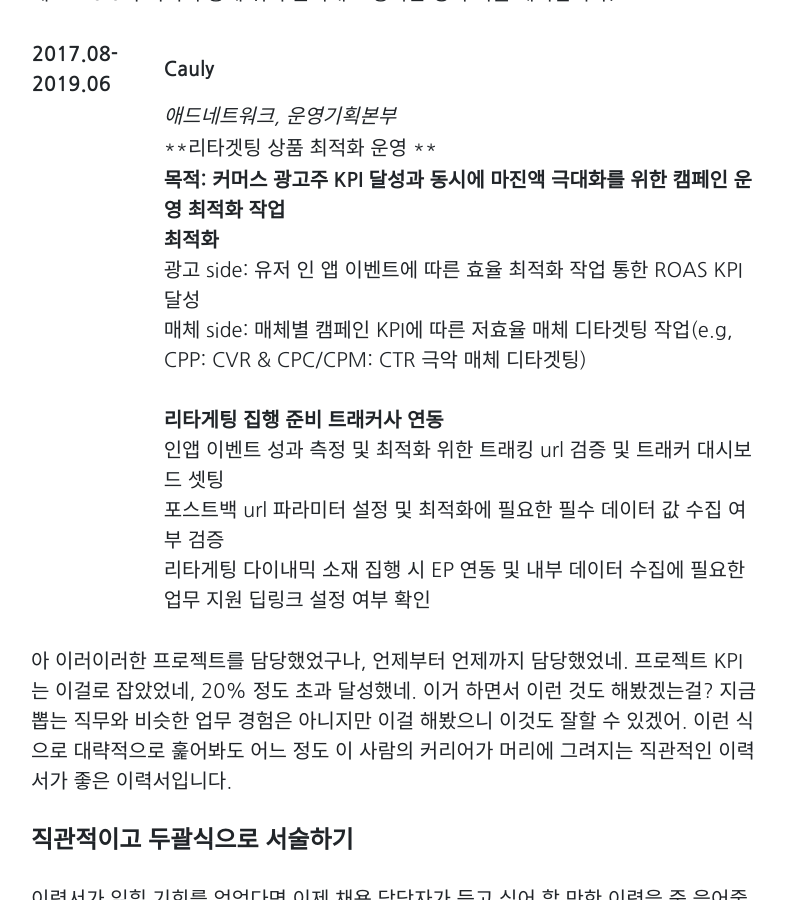
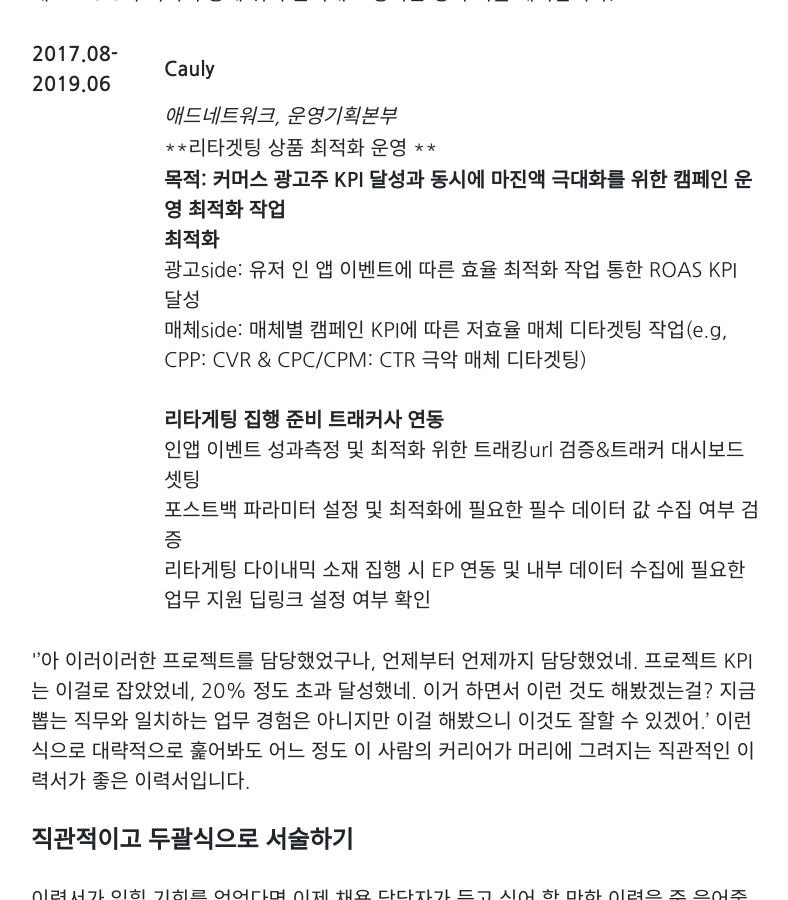
Before and after one commit to Marapro88/mara, a Jekyll site: the page built from _posts/2020-05-23-career-resume-honeytip.md, in a window 1280 px wide and 900 px high, scrolled down 2324 px. Shown: the whole window, without its empty margins (244-1032 px from the left). Built offline with Jekyll 4.4.1, drawn with Linux system fonts in a browser that asks for light colours; comment, search, counter and statistics services are not loaded.

Commit message:
0525 사진 용량 압축, 글 수정

```diff
--- a/_posts/2020-05-23-career-resume-honeytip.md
+++ b/_posts/2020-05-23-career-resume-honeytip.md
@@ -42,9 +44,9 @@
 | --------------- | ------------------------------------------------------------ |
 |                 | *애드네트워크, 운영기획본부*                                 |
 |                 | **리타겟팅 상품  최적화 운영  **                             |
-|                 | **목적: 커머스 광고주 KPI 달성과 동시에  마진액 극대화를 위한 캠페인 운영 최적화 작업**  <br>**최적화**  <br />광고 side: 유저 인 앱 이벤트에 따른 효율 최적화 작업 통한 ROAS KPI 달성  <br />매체 side: 매체별 캠페인 KPI에 따른 저효율 매체 디타겟팅 작업(e.g, CPP: CVR & CPC/CPM: CTR 극악 매체 디타겟팅)<br /><br />**리타게팅 집행 준비  트래커사 연동**<br />인앱 이벤트 성과 측정 및 최적화 위한 트래킹 url 검증 및 트래커 대시보드 셋팅   <br />포스트백 url 파라미터 설정 및 최적화에 필요한 필수 데이터 값 수집 여부 검증  <br />리타게팅 다이내믹 소재 집행 시 EP 연동 및 내부 데이터 수집에 필요한 업무 지원  딥링크 설정 여부 확인 |
+|                 | **목적: 커머스 광고주 KPI 달성과 동시에  마진액 극대화를 위한 캠페인 운영 최적화 작업**  <br>**최적화**  <br />광고side: 유저 인 앱 이벤트에 따른 효율 최적화 작업 통한 ROAS KPI 달성  <br />매체side: 매체별 캠페인 KPI에 따른 저효율 매체 디타겟팅 작업(e.g, CPP: CVR & CPC/CPM: CTR 극악 매체 디타겟팅)<br /><br />**리타게팅 집행 준비  트래커사 연동**<br />인앱 이벤트 성과측정 및 최적화 위한 트래킹url 검증&트래커 대시보드 셋팅   <br />포스트백 파라미터 설정 및 최적화에 필요한 필수 데이터 값 수집 여부 검증  <br />리타게팅 다이내믹 소재 집행 시 EP 연동 및 내부 데이터 수집에 필요한 업무 지원  딥링크 설정 여부 확인 |
 
-아 이러이러한 프로젝트를 담당했었구나, 언제부터 언제까지 담당했었네. 프로젝트 KPI는 이걸로 잡았었네, 20% 정도 초과 달성했네. 이거 하면서 이런 것도 해봤겠는걸? 지금 뽑는 직무와 비슷한 업무 경험은 아니지만 이걸 해봤으니 이것도 잘할 수 있겠어. 이런 식으로 대략적으로 훑어봐도 어느 정도 이 사람의 커리어가 머리에 그려지는 직관적인 이력서가 좋은 이력서입니다.
+''아 이러이러한 프로젝트를 담당했었구나, 언제부터 언제까지 담당했었네. 프로젝트 KPI는 이걸로 잡았었네, 20% 정도 초과 달성했네. 이거 하면서 이런 것도 해봤겠는걸? 지금 뽑는 직무와 일치하는 업무 경험은 아니지만 이걸 해봤으니 이것도 잘할 수 있겠어.' 이런 식으로 대략적으로 훑어봐도 어느 정도 이 사람의 커리어가 머리에 그려지는 직관적인 이력서가 좋은 이력서입니다.
 
 #### 직관적이고 두괄식으로 서술하기
 
@@ -61,6 +63,5 @@
 
 #### [Mara Linkedin 구경가기 👉](https://www.linkedin.com/in/somi-kim-884bb1b7/)
 
-
 오늘은 연봉 앞자리를 바꾸는 이력서 작성 꿀팁에 대해서 알아보았습니다. 모두 이력서 잘 업데이트하셔서 원하는 회사, 직무로 이직할 수 있기를 바랄게요.<br>
 오늘도 칼퇴하세요~! 🙋‍♀️
```
Also changed, not shown: other parts of _posts/2020-05-23-career-resume-honeytip.md (+3 -1 lines), img/posts/00/00_T.jpg, img/posts/01/01_Back.jpg, img/posts/01/01_T.jpg, img/posts/02/01.png, img/posts/02/02_Thumnail.jpg, img/posts/02/03.png, img/posts/02/04.png, img/posts/02/05.png, img/posts/03/01.png, img/posts/03/02.png, img/posts/03/02_Thumnai.jpg (added), img/posts/03/02_Thumnail.jpg (deleted), img/posts/03/03.png, 4 more files, 1 other file.
